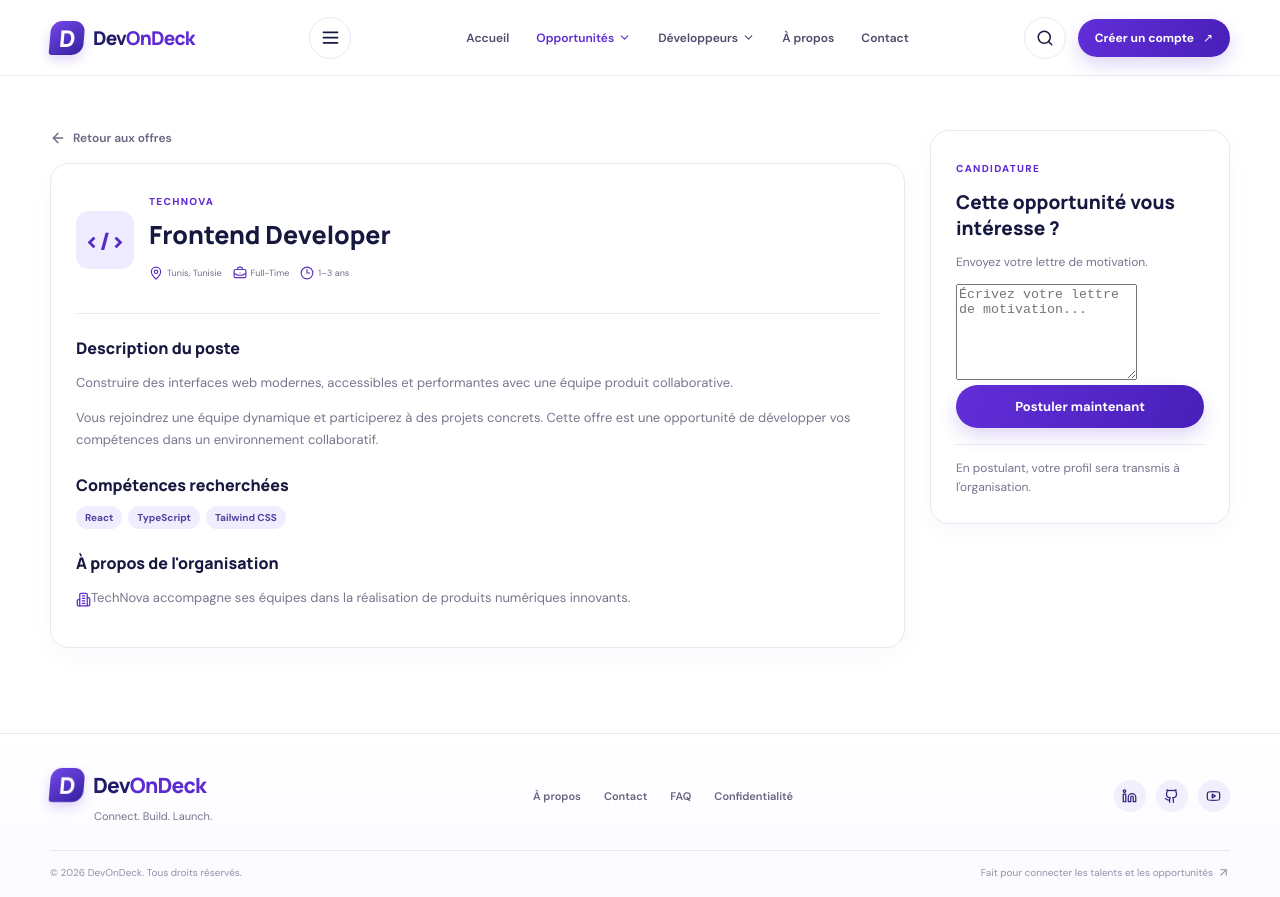
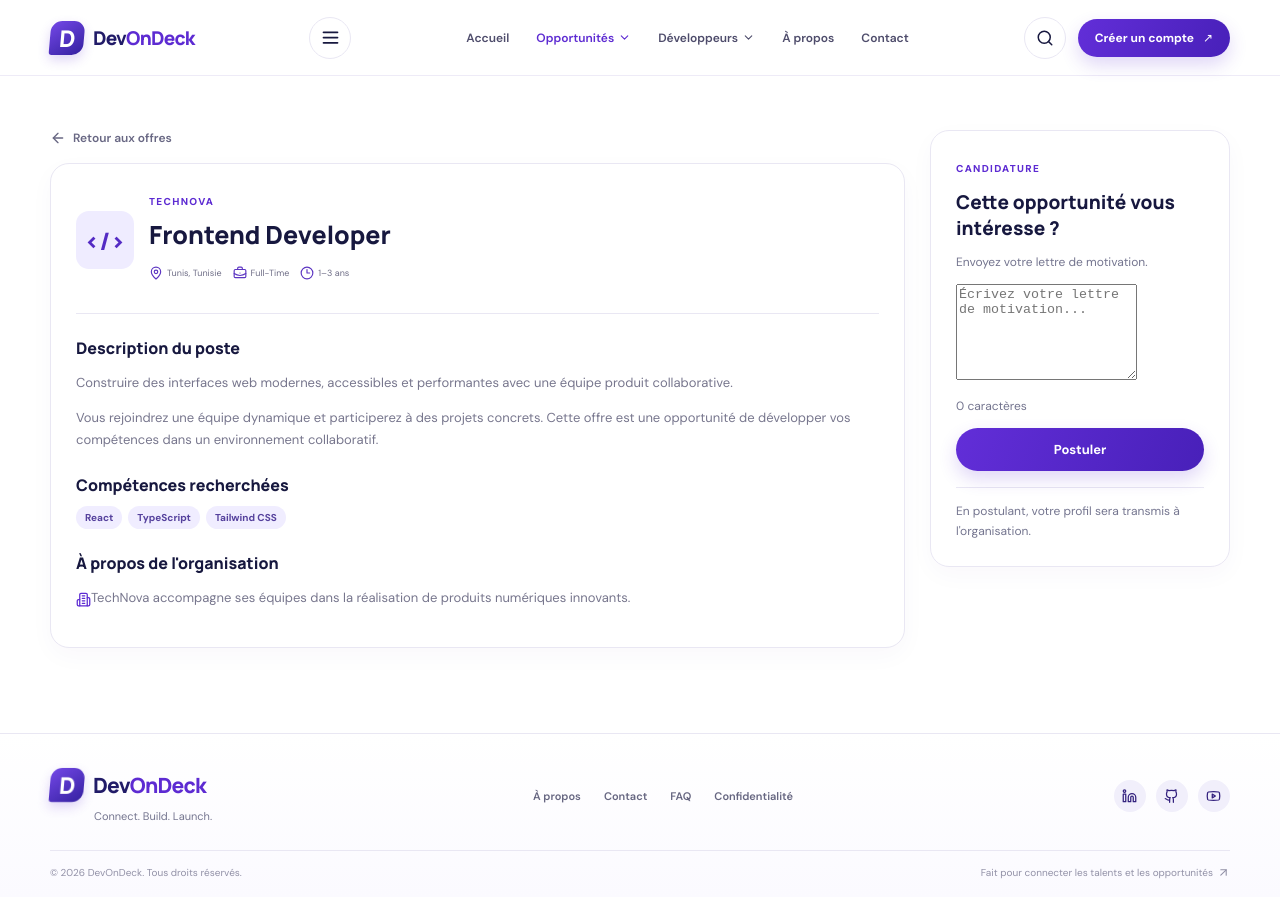
Before and after one commit to Rymghattas/TEST_projet, a React (Vite) app: page /offers/1 in a window 1280 px wide. Built offline with nearby package versions, Linux system fonts and the light colour scheme; no server answers.

Commit message:
ST-01: Ajouter le bouton Postuler sur la page de détail d'une offre

```diff
--- a/src/pages/OfferDetailsPage.jsx
+++ b/src/pages/OfferDetailsPage.jsx
@@ -121,6 +121,10 @@ export default function OfferDetailsPage() {
             required
           />
 
+          <p className="character-count">
+            {coverLetter.length} caractères
+          </p>
+
           {error && (
             <p className="error-message">{error}</p>
           )}
@@ -128,8 +132,9 @@ export default function OfferDetailsPage() {
           <button
             type="submit"
             className="btn btn-primary full-width"
+            disabled={!coverLetter.trim()}
           >
-              Postuler maintenant
+            Postuler
           </button>
           </form>
         ) : (
```
Lines whose indentation alone changed are shown as unchanged.
